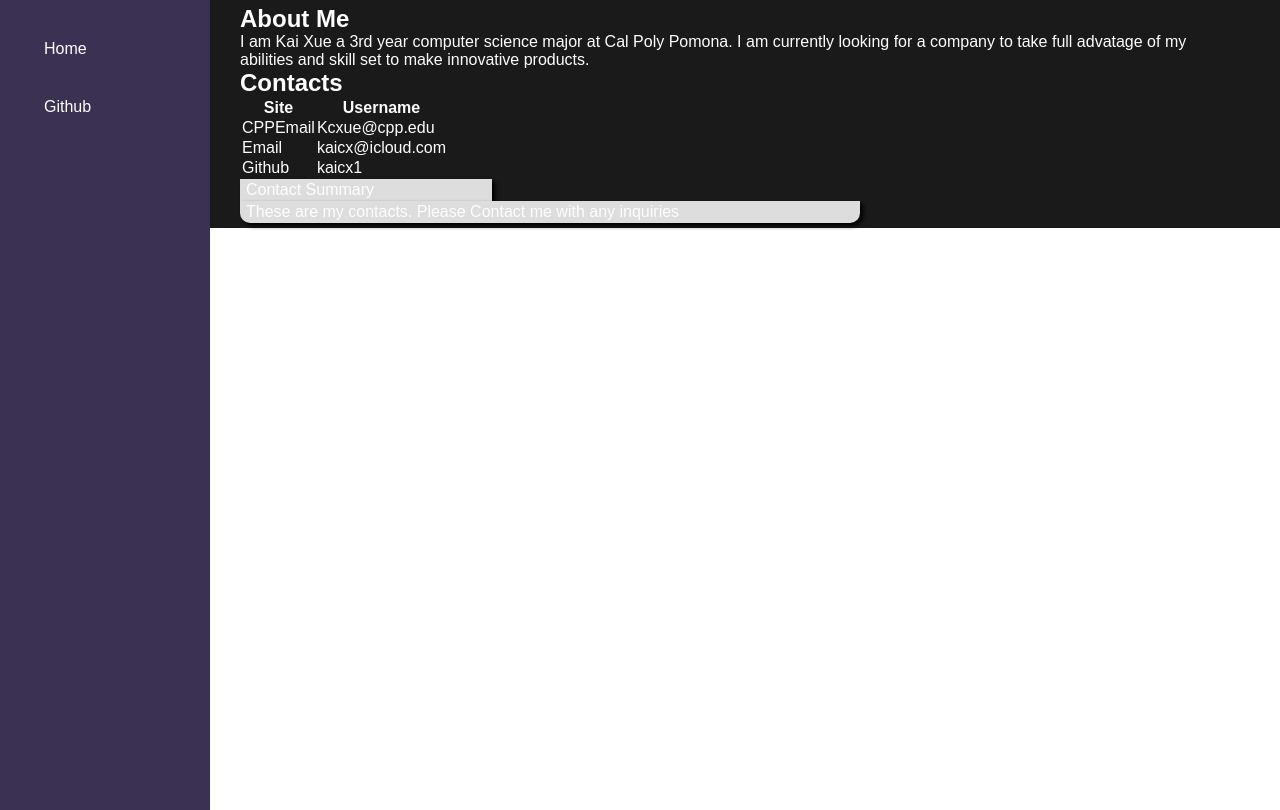
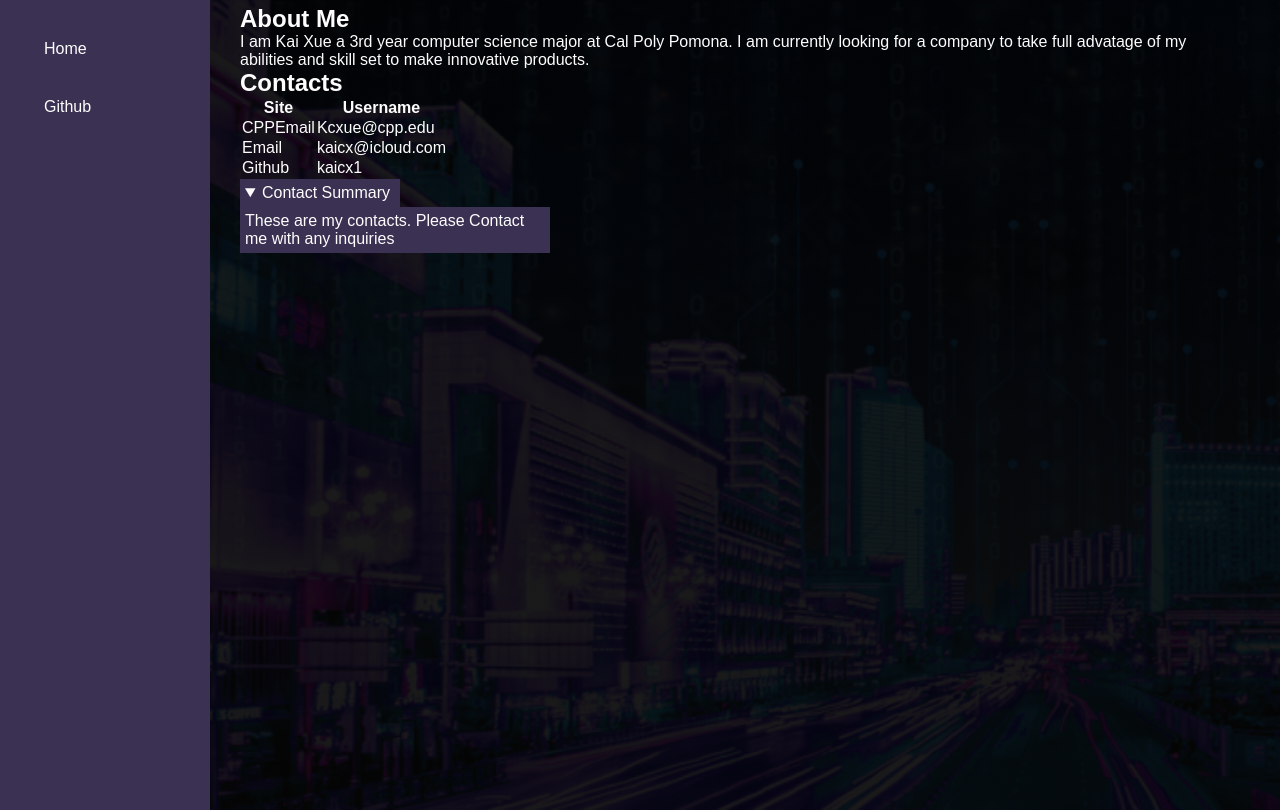
Before and after one commit to kaicx1/kaicx1.github.io, a plain HTML site: page pages/aboutMe.html in a window 1280 px wide. Both pictures are taken after a click on the heading "Contact Summary". Drawn offline with Linux system fonts and the light colour scheme.

Commit message:
Finished
Finished Assignment 2. Website still needs LOTS of improvements before recruiters see...

```diff
--- a/pages/styleab.css
+++ b/pages/styleab.css
@@ -36,34 +36,30 @@
 
 main{
     margin-left: 200px;
-    height: 100%;
+    height: 100vh;
     padding: 5px 40px;
     z-index: 1;
-    background-image: linear-gradient(rgba(1,1,1,0.90),rgba(1,1,1,0.90)), url('background.jpeg');
+    background-image: linear-gradient(rgba(1,1,1,0.90),rgba(1,1,1,0.90)), url('background.png');
     background-repeat: no-repeat;
     background-attachment: fixed;
-    background-size: auto auto;
+    background-size: cover;
 }
 
 details {/* Requirement-2.G */
-    font: 16px "Open Sans", Calibri, sans-serif;
     width: 620px;
-  }
-
-  details > summary { /* Requirement-2.H */
-    padding: 2px 6px;
-    width: 15em;
-    background-color: #ddd;
-    border: none;
-    box-shadow: 3px 3px 4px black;
+}
+    details > summary { /* Requirement-2.H */
+    padding: 5px 5px;
+    width: 150px;
+    background-color: #3a3153;
     cursor: pointer;
-    list-style: none;
-  }
-
-  details > p {
-    border-radius: 0 0 10px 10px;
-    background-color: #ddd;
-    padding: 2px 6px;
-    margin: 0;
-    box-shadow: 3px 3px 4px black;
-  }
+    visibility: visible; /* Requirement-2.16 */
+    overflow: hidden; /* Requirement-2.14 */
+}
+    details > p {
+    padding: 5px 5px;
+    background-color: #3a3153;
+    width: 300px;
+    visibility: visible;
+    overflow: hidden;
+}
--- a/style.css
+++ b/style.css
@@ -16,6 +16,7 @@
     top: 0;
     left: 0;
     padding: 20px 30px;
+    border: none /* Requirement-2.5 */
 }
 
 p::first-letter{/* Requirement-2.E */
@@ -39,7 +40,7 @@ figure figcaption{ /* Requirement-2.F */
     color: #fefdfd;
     text-decoration: none; /* Requirement-2.2 */
     padding: 10px 14px;
-    display: flex;
+    display: flex; /* Requirement-2.12 */
     align-items: center;
 }
 
@@ -47,23 +48,29 @@ h1,
 nav{ /* Requirement-2.B */
     margin-left: 200px;
     padding: 5px 40px;
-    background-image: linear-gradient(rgba(1,1,1,0.90),rgba(1,1,1,0.90)), url('background.jpeg');
-    background-repeat: no-repeat;
-    background-attachment: fixed;
-    background-size: auto auto;
+    height: auto;
+    background-color: black;
 }
 
 main{ /* Requirement-2.A */
     margin-left: 200px; /* Requirement-2.9 */
     height: 100%; /* Requirement-2.10 */
     padding: 5px 40px;
-    background-image: linear-gradient(rgba(1,1,1,0.90),rgba(1,1,1,0.90)), url('background.jpeg');
+    /* Requirement-2.4 */
+    background-image: linear-gradient(rgba(1,1,1,0.90),rgba(1,1,1,0.90)), url('background.png');
     background-repeat: no-repeat; /* Requirement-2.6 */
     background-attachment: fixed;
-    background-size: auto auto;
+    background-size: cover;
+}
+
+img{
+    float: left; /* Requirement-2.11 */
+    height: auto;
+    max-width: 100%;
 }
 
 #imgtext{ /* Requirement-2.D */
+    clear: left; /* Requirement-2.13 */
     color: #fefdfd;
     padding: 10px 0px;
 }
```
Also changed, not shown: index.html (+0 -9 lines), background.png (added), pages/background.png (added), 2 other files.
